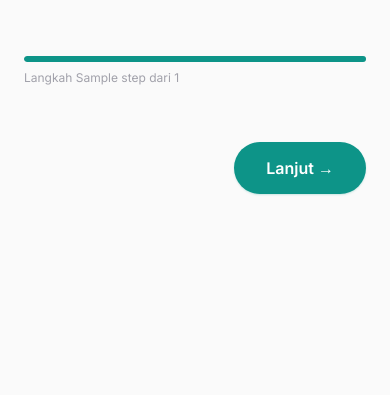
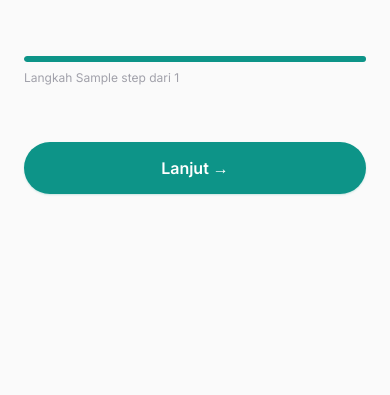
Before and after one commit to muhfakhrudin/UAS_KecerdasanBuatan_K8, a Django app: template templates/wizard.html in a window 390 px wide. Shown: the part 69-464 px from the top of the page. Run offline with Django 5.2, Linux system fonts and the light colour scheme; the template is opened without the code that fills it: most values are stand-ins (such as "Sample title", 1, 10 or a date in 2020); some libraries are stand-ins or nearby versions.

Commit message:
responsive

```diff
--- a/templates/wizard.html
+++ b/templates/wizard.html
@@ -211,7 +211,7 @@
       <div>
         <h1 class="font-display text-2xl font-bold text-zinc-900 dark:text-white mb-2">Berapa battery health minimum yang kamu terima?</h1>
         <p class="text-zinc-500 dark:text-zinc-400 mb-6">Listing dengan BH di bawah angka ini tidak akan ditampilkan.</p>
-        <div class="grid grid-cols-2 gap-3">
+        <div class="grid grid-cols-1 sm:grid-cols-2 gap-3">
           {% for value, label, subtitle in bh_options %}
           <label class="group/card relative block cursor-pointer">
             <input class="peer sr-only" type="radio" name="bh_min" value="{{ value }}" {% if selected_bh == value %}checked{% endif %}>
@@ -259,7 +259,7 @@
       <div>
         <h1 class="font-display text-2xl font-bold text-zinc-900 dark:text-white mb-2">Kondisi fisik seperti apa yang kamu harapkan?</h1>
         <p class="text-zinc-500 dark:text-zinc-400 mb-6">Pilih standar kondisi fisik minimum yang kamu terima.</p>
-        <div class="grid grid-cols-2 gap-3">
+        <div class="grid grid-cols-1 sm:grid-cols-2 gap-3">
           {% for value, label, subtitle in kondisi_options %}
           <label class="group/card relative block cursor-pointer">
             <input class="peer sr-only" type="radio" name="kondisi_min" value="{{ value }}" {% if selected_kondisi == value %}checked{% endif %}>
@@ -402,16 +402,14 @@
       </div>
     {% endif %}
 
-    <div class="flex items-center justify-between pt-4">
+    <div class="flex flex-col sm:flex-row sm:items-center sm:justify-between gap-3 pt-4">
       {% if step > 1 %}
-        <a href="{% url 'wizard_step' step=prev_step %}" class="text-zinc-500 dark:text-zinc-400 hover:text-zinc-800 dark:hover:text-zinc-100 font-medium px-6 py-3 transition-colors">
+        <a href="{% url 'wizard_step' step=prev_step %}" class="order-2 sm:order-1 text-center sm:text-left text-zinc-500 dark:text-zinc-400 hover:text-zinc-800 dark:hover:text-zinc-100 font-medium px-6 py-3 transition-colors">
           &larr; {% if step == 9 %}Ubah Preferensi{% else %}Kembali{% endif %}
         </a>
-      {% else %}
-        <span></span>
       {% endif %}
 
-      <button type="submit" class="group/cta bg-accent-600 hover:bg-accent-700 dark:bg-accent-500 dark:hover:bg-accent-400 text-white dark:text-zinc-950 font-semibold px-8 py-3.5 rounded-full shadow-sm shadow-accent-600/20 dark:shadow-accent-400/20 hover:shadow-xl hover:shadow-accent-500/40 hover:scale-105 transition-all duration-300 ease-out">
+      <button type="submit" class="group/cta order-1 sm:order-2 w-full sm:w-auto bg-accent-600 hover:bg-accent-700 dark:bg-accent-500 dark:hover:bg-accent-400 text-white dark:text-zinc-950 font-semibold px-8 py-3.5 rounded-full shadow-sm shadow-accent-600/20 dark:shadow-accent-400/20 hover:shadow-xl hover:shadow-accent-500/40 sm:hover:scale-105 transition-all duration-300 ease-out text-center">
         <span class="inline-block transition-transform duration-300 ease-out group-hover/cta:translate-x-1">
           {% if step == 9 %}Cari Rekomendasi Terbaik &rarr;{% else %}Lanjut &rarr;{% endif %}
         </span>
```
Also changed, not shown: db.sqlite3.
